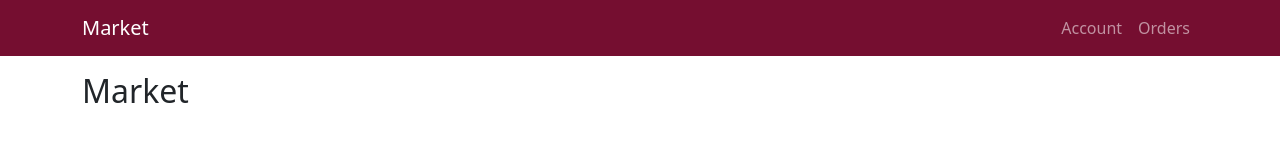
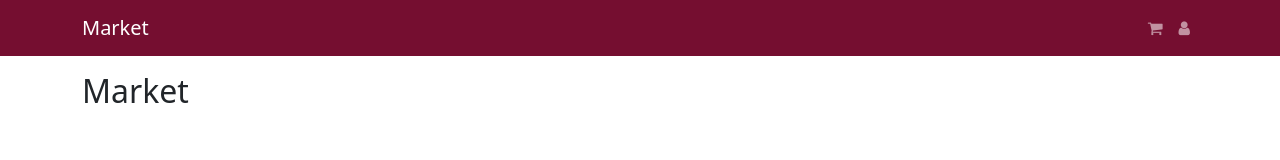
Before and after one commit to hosseinahmadizadeh/Market-Project, a React (Create React App) app: page / in a window 1280 px wide. Shown: the top 160 px of the page. Built offline with nearby package versions, Linux system fonts and the light colour scheme.

Commit message:
adding font-awesome

```diff
--- a/package.json
+++ b/package.json
@@ -7,6 +7,7 @@
     "@testing-library/react": "^13.4.0",
     "@testing-library/user-event": "^13.5.0",
     "bootstrap": "^5.3.0",
+    "font-awesome": "^4.7.0",
     "react": "^18.2.0",
     "react-bootstrap": "^2.8.0",
     "react-dom": "^18.2.0",
--- a/src/components/Header/Header.js
+++ b/src/components/Header/Header.js
@@ -10,8 +10,12 @@ const Header = () => {
         <Container>
           <Navbar.Brand href="/">Market</Navbar.Brand>
           <Nav>
-            <Nav.Link href="/cart">Account</Nav.Link>
-            <Nav.Link href="/account">Orders</Nav.Link>
+            <Nav.Link href="/cart">
+              <i className="fa fa-shopping-cart"></i>
+            </Nav.Link>
+            <Nav.Link href="/account">
+              <i className="fa fa-user"></i>
+            </Nav.Link>
           </Nav>
         </Container>
       </Navbar>
--- a/src/index.js
+++ b/src/index.js
@@ -4,6 +4,7 @@ import ReactDOM from "react-dom";
 import App from "./App";
 
 import "bootstrap/dist/css/bootstrap.min.css";
+import "font-awesome/css/font-awesome.min.css";
 import "./index.css";
 
 ReactDOM.render(<App />, document.getElementById("root"));
```
Also changed, not shown: 1 other file (tests, documents, lock files or other folders).
